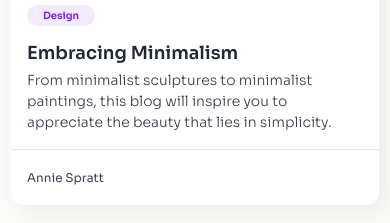
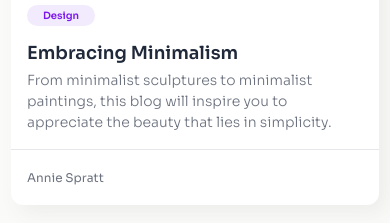
Before and after one commit to RAKAHH/Dev-Challenges-Projets, a plain HTML site: page 1)Minimal Blog Card/index.html in a window 390 px wide. Shown: the part 409-632 px from the top of the page. Drawn offline with Linux system fonts and the light colour scheme.

Commit message:
Update style.css

```diff
--- a/1)Minimal Blog Card/css/style.css
+++ b/1)Minimal Blog Card/css/style.css
@@ -77,3 +77,13 @@ body {
   font-size: 1.2rem;
   color: var(--textmain);
 }
+
+@media screen and (max-width: 1024px) {
+  .card-content p {
+    color: #6c727f;
+  }
+
+  .card-footer p {
+    color: #6c727f;
+  }
+}
```
